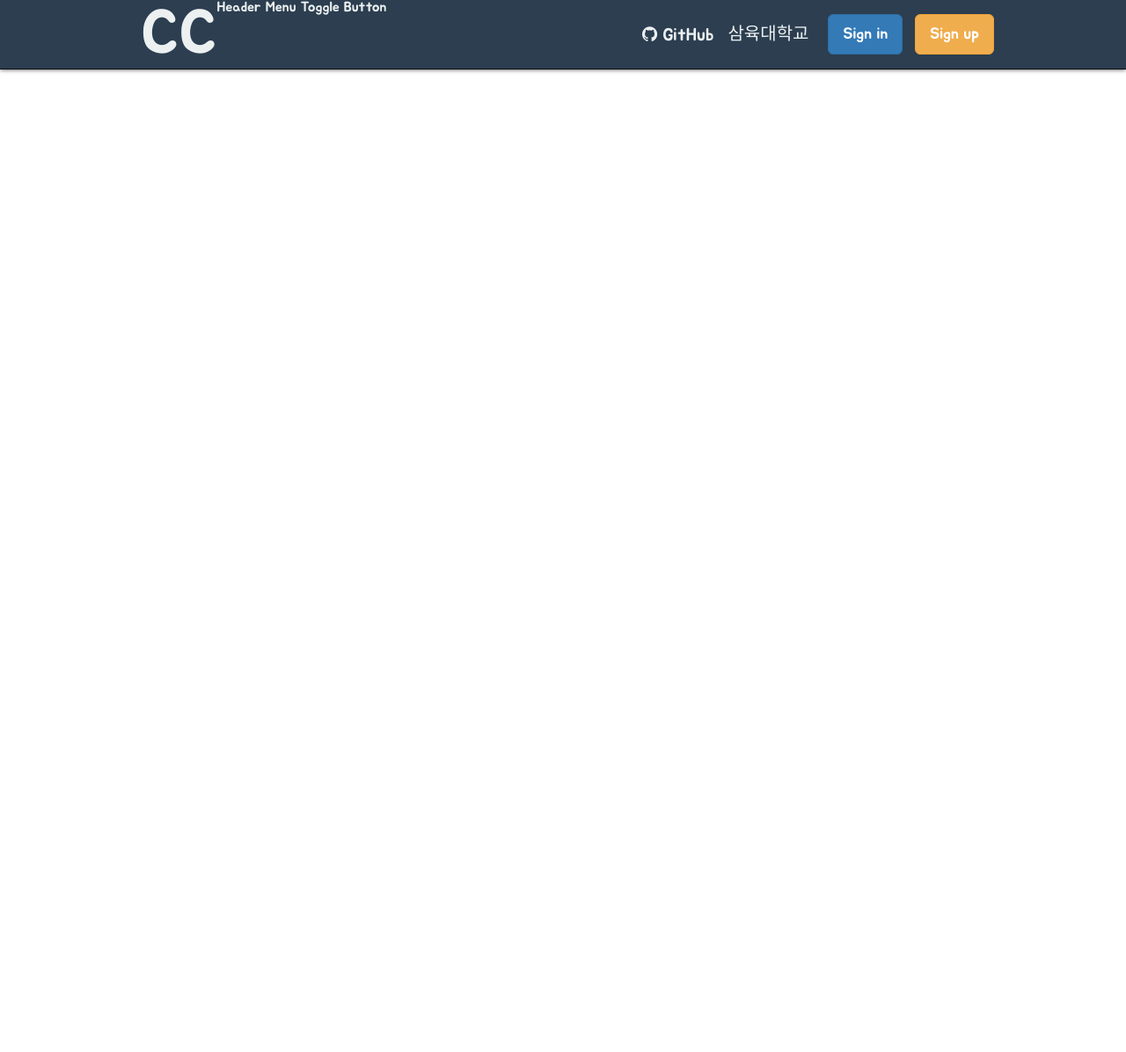
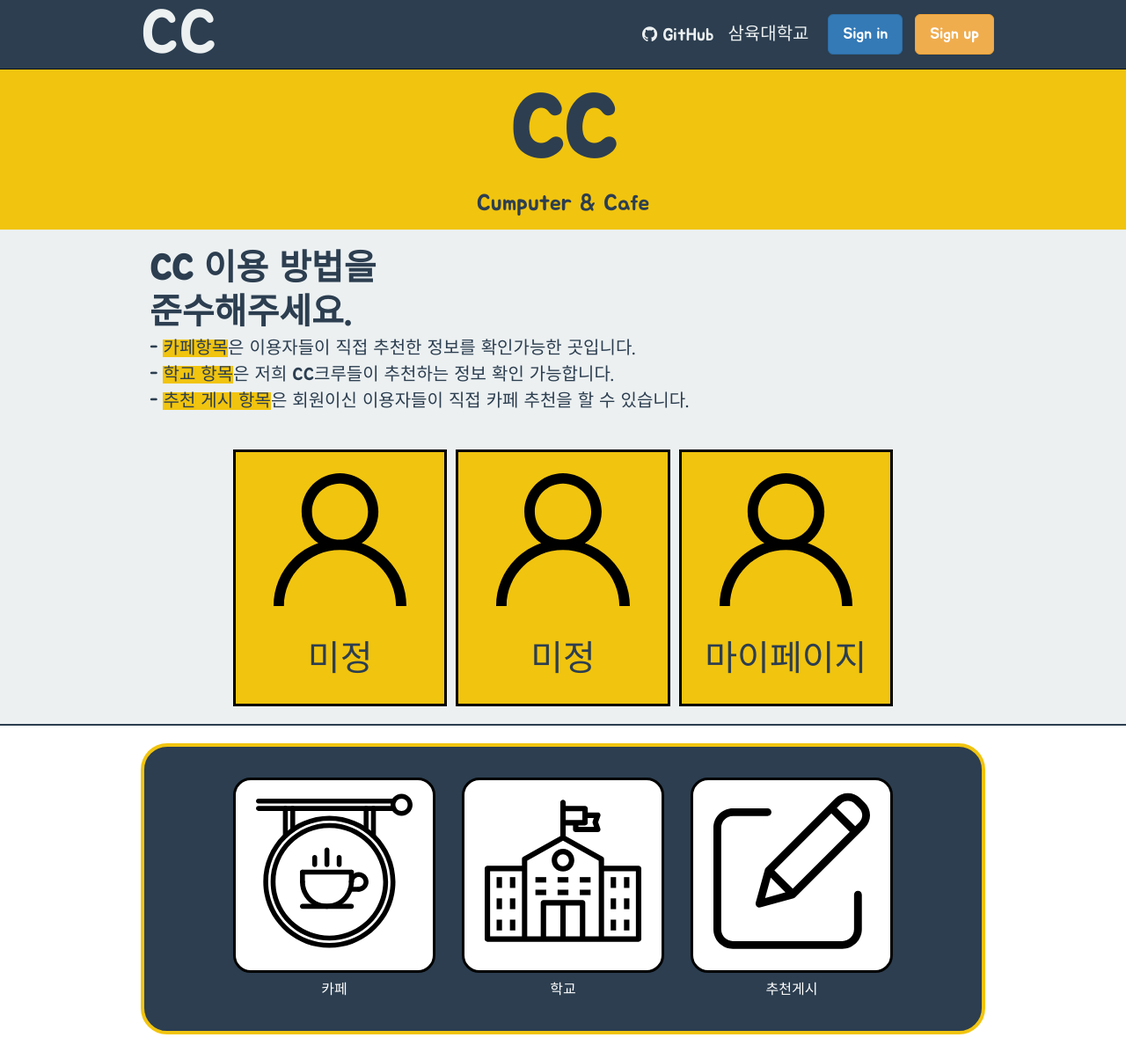
Before and after one commit to hyunolike/cc, a plain HTML site: page index.html in a window 1280 px wide. Shown: the whole page at 88% size. Before the commit the page ends 800 px from the top, so only its background shows below. Drawn offline with nearby package versions, Linux system fonts and the light colour scheme.

Commit message:
메인페이지 완성

```diff
--- a/css/main.css
+++ b/css/main.css
@@ -37,6 +37,28 @@ a:hover {
 .float--right {
     float: right;
 }
+
+/* #toggle-btn  */
+#toggle-btn {
+    text-indent: -9999px;
+}
+
+/* SUMMARY */
+.summary {
+    text-align: center;
+}
+.summary__title {
+    font-size :98px;
+    font-weight: 600;
+    line-height: 1.25;
+}
+.summary__description {
+    font-size: 26px;
+    font-weight: 300;
+    line-height: 1.5;
+}
+
+
 
 /* HEADER */
 header {
@@ -89,63 +111,101 @@ header .sub-menu li a:hover {
     color: #f1c40f;
 }
 
+/* VISUAL */
+.section--visual {
+    background: #f1c40f;
+}
+.section--visual .inner {
+    padding: 10px;
+}
+.section--visual .summary__title {
+    /* text-shadow: 0 1px 1px rgba(0,0,0,.25); */
+}
+.section--visual .summary__description {
 
+}
 
+/* FEATURE */
+.section--feature {
 
+}
+.section--feature .inner {
+    padding: 20px;
+}
+.section--feature .summary__feature {
+    text-align: left;
+}
+.section--feature .summary__title{
+    font-size: 40px;
+}
+.section--feature .summary__description {
+    font-size: 20px;
+}
+.section--feature .tiles {
+    border-bottom: 2px solid #2c3e50;
+}
+.section--feature .tiles .inner {
+    max-width: 800px;
+}
+.section--feature .tiles ul {
+    display: grid;
+    grid-template-columns: repeat(3, 1fr);
+}
+.section--feature .tiles li {
+    padding: 10px 24px;
+    text-align: center;
+    line-height: 1.5;
+    background: #f1c40f;
+    border: 3px solid black;
+    box-sizing: border-box;
+    margin:0 5px;
+}
+.section--feature .tiles li img {
+    max-width: 100%;
+    padding: 14px 10% 24px;
+    box-sizing: border-box;
+}
+.section--feature .tiles li h3 {
+    font-size: 40px;
+    font-weight: 500;
+    margin-bottom: 10px;
+}
 
-
-
-
-
-
-
-/* MEDIA */
-@media (max-width: 1024px) {
-    header.section .inner {
-        max-width: none;
-        height: auto;
-        padding: 0 20px;
+/* SELECT MENU */
+.section--menu {
+    background: #ffffff;
 }
-    header .menu-group,
-    header .sign-group{
-        float: none;
+.section--menu .inner {
+    padding:20px 10px;
 }
-    header .logo {
-        padding: 12px 0;
+.section--menu .menu {
+    border: 4px solid #f1c40f;
+    border-radius: 30px;
+    background:#2c3e50 ;
+    padding:10px;
 }
-    header .menu-group {
-        display: block;
+.section--menu .menu ul {
+    margin: 0 auto;
+    max-width: 800px;
+    padding:10px;
+    display: grid;
+    grid-template-columns: repeat(3, 1fr);
 }
-    header .sign-group {
-        display: block;
-        padding: 10px 0 20px;
+.section--menu .menu li {
+    margin:5px;
+    padding: 10px 10px;
+    text-align: center;
+    line-height: 1.5;
+    box-sizing: border-box;
 }
-    header .Btn-group {
-        display: block;
+.section--menu .menu li img {
+    max-width: 100%;
+    padding: 14px 10% 24px;
+    box-sizing: border-box;
+    border: 3px solid black;
+    border-radius: 20px;
+    background: #ffffff;
 }
-    header .Btn-group .sign-in {
-        margin-right: 0;
-        margin-bottom: 12px;
+.section--menu .menu li h3 {
+    color:#ffffff;
 }
-    header .sub-menu {
-        margin-top: 12px;
-        margin-right: 0;
-        justify-content: center;
-    }
-    header .toggle {
-        display: none;
-    }
-    header .toggle.on {
-        display: block;
-    }
-    #toggle-btn {
-        background:url("../img/bars-solid.svg");
-        width: 50px;
-        height: 60px;
-        position: absolute;
-        top: 16px;
-        right: 20px;
-        cursor: pointer;
-        text-indent: -9999px;
-    }
-}
--- /dev/null
+++ b/css/main_medium.css
@@ -0,0 +1,47 @@
+header.section .inner {
+    max-width: none;
+    height: auto;
+    padding: 0 20px;
+}
+header .menu-group,
+header .sign-group{
+    float: none;
+}
+header .logo {
+    padding: 12px 0;
+}
+header .menu-group {
+    display: block;
+}
+header .sign-group {
+    display: block;
+    padding: 10px 0 20px;
+}
+header .Btn-group {
+    display: block;
+}
+header .Btn-group .sign-in {
+    margin-right: 0;
+    margin-bottom: 12px;
+}
+header .sub-menu {
+    margin-top: 12px;
+    margin-right: 0;
+    justify-content: center;
+}
+header .toggle {
+    display: none;
+}
+header .toggle.on {
+    display: block;
+}
+#toggle-btn {
+    background:url("../img/bars-solid.svg");
+    width: 50px;
+    height: 60px;
+    position: absolute;
+    top: 16px;
+    right: 20px;
+    cursor: pointer;
+    text-indent: -9999px;
+}
--- /dev/null
+++ b/css/main_small.css
@@ -0,0 +1,53 @@
+/* COMMON */
+.summary__title {
+
+}
+.sumary__description {
+
+}
+
+/* HEADER */
+header .logo {
+    padding: 5px 0;
+}
+header #toggle-btn {
+    background:url("../img/bars-solid.svg");
+    background-repeat: no-repeat;
+    width: 45px;
+    height: 60px;
+    position: absolute;
+    top: 16px;
+    right: 20px;
+    cursor: pointer;
+    text-indent: -9999px;
+}
+
+
+/* FEATURE */
+.section--feature .summary__title{
+    font-size: 30px;
+}
+.section--feature .summary__description {
+    font-size: 13px;
+}
+.section--feature .tiles li {
+    padding: 10px 10px;
+}
+.section--feature .tiles li img {
+    max-width: 100%;
+    padding: 5px 10% 5px;
+    box-sizing: border-box;
+}
+.section--feature .tiles li h3 {
+    font-size: 15px;
+    font-weight: 500;
+    margin-bottom: 10px;
+}
+
+/* SELECT MENU */
+.section--menu .menu li a {
+
+}
+.section--menu .menu li img {
+    padding: 10px 10% 10px;
+}
--- a/index.html
+++ b/index.html
@@ -18,7 +18,8 @@
     <script src="https://stackpath.bootstrapcdn.com/bootstrap/3.4.1/js/bootstrap.min.js"></script>
     <link rel="stylesheet" href="css/reset.css">
     <link rel="stylesheet" href="css/main.css">
-
+    <link rel="stylesheet" media="(max-width: 1024px)" href="css/main_medium.css">
+    <link rel="stylesheet" media="(max-width: 768px)"href="/css/main_small.css">
     <script defer src="main.js"></script>
 </head>
 <body>
@@ -51,6 +52,81 @@
             </div>
         </header>
 
+        <!-- VISUAL -->
+        <section class="section section--visual">
+            <div class="inner">
+
+                <div class="summary">
+                    <div class="summary__title">
+                        CC
+                    </div>
+                    <div class="summary__description">
+                        Cumputer & Cafe
+                    </div>
+                </div>
+            </div>
+        </section>
+
+        <!-- FEATURE -->
+        <section class="section section--feature">
+
+            <div class="inner">
+                <div class="summary summary__feature">
+                    <div class="summary__title">
+                        CC 이용 방법을<br/> 준수해주세요.
+                    </div>
+                    <div class="summary__description">
+                        <ul>
+                            <li>- <span style="background: #f1c40f;">카페항목</span>은  이용자들이 직접 추천한 정보를 확인가능한 곳입니다.</li>
+                            <li>- <span style="background: #f1c40f;">학교 항목</span>은 저희 CC크루들이 추천하는 정보 확인 가능합니다.</li>
+                            <li>- <span style="background: #f1c40f;">추천 게시 항목</span>은 회원이신 이용자들이 직접 카페 추천을 할 수 있습니다.</li>
+                        </ul>
+                    </div>
+                </div>
+            </div>
+            <div class="tiles">
+                <div class="inner">
+                    <ul>
+                        <li>
+                            <a href="#"><img src="./img/mypage.svg" alt="사진"></a>
+                            <h3>미정</h3>
+                        </li>
+                        <li>
+                            <a href="#"><img src="./img/mypage.svg" alt="사진"></a>
+                            <h3>미정</h3>
+                        </li>
+                        <li>
+                            <a href="#"><img src="./img/mypage.svg" alt="사진"></a>
+                            <h3>마이페이지</h3>
+                        </li>
+
+                    </ul>
+                </div>
+            </div>
+
+        </section>
+
+        <!-- SLECT MENU -->
+        <section class="section section--menu">
+
+            <div class="inner">
+                <div class="menu">
+                    <ul>
+                        <li>
+                            <a href="#"><img src="./img/cafe.svg" alt="사진"></a><h3>카페</h3>
+                        </li>
+                        <li>
+                            <a href="#"><img src="./img/school.svg" alt="사진"></a><h3>학교</h3>
+                        </li>
+                        <li>
+                            <a href="#"><img src="./img/geci.svg" alt="사진"></a><h3>추천게시</h3>
+                        </li>
+                    </ul>
+                </div>
+            </div>
+
+        </section>
+
     </div>
 </body>
 </html>
```
Also changed, not shown: img/cafe.svg (added), img/geci.svg (added), img/mypage.svg (added), img/school.svg (added). Lines whose indentation alone changed are shown as unchanged.
